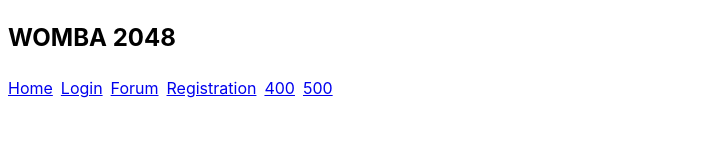
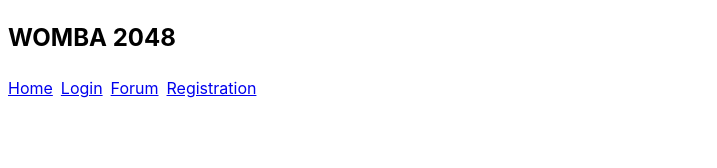
Before and after one commit to sibstark/womba, a React (Vite) app in the folder packages/client/: page / in a window 1280 px wide. Shown: the top 168 px of the page, without its empty margins (0-717 px from the left). Built offline with nearby package versions, Linux system fonts and the light colour scheme.

Commit message:
error pages removed from navigation

```diff
--- a/packages/client/src/containers/Layout/index.tsx
+++ b/packages/client/src/containers/Layout/index.tsx
@@ -13,8 +13,6 @@
           <NavLink to={Routes.Login}>Login</NavLink>
           <NavLink to={Routes.Forum}>Forum</NavLink>
           <NavLink to={Routes.Registration}>Registration</NavLink>
-          <NavLink to={Routes.ApplicationError}>400</NavLink>
-          <NavLink to={Routes.ServerError}>500</NavLink>
         </nav>
       </header>
       <Layout>
```
